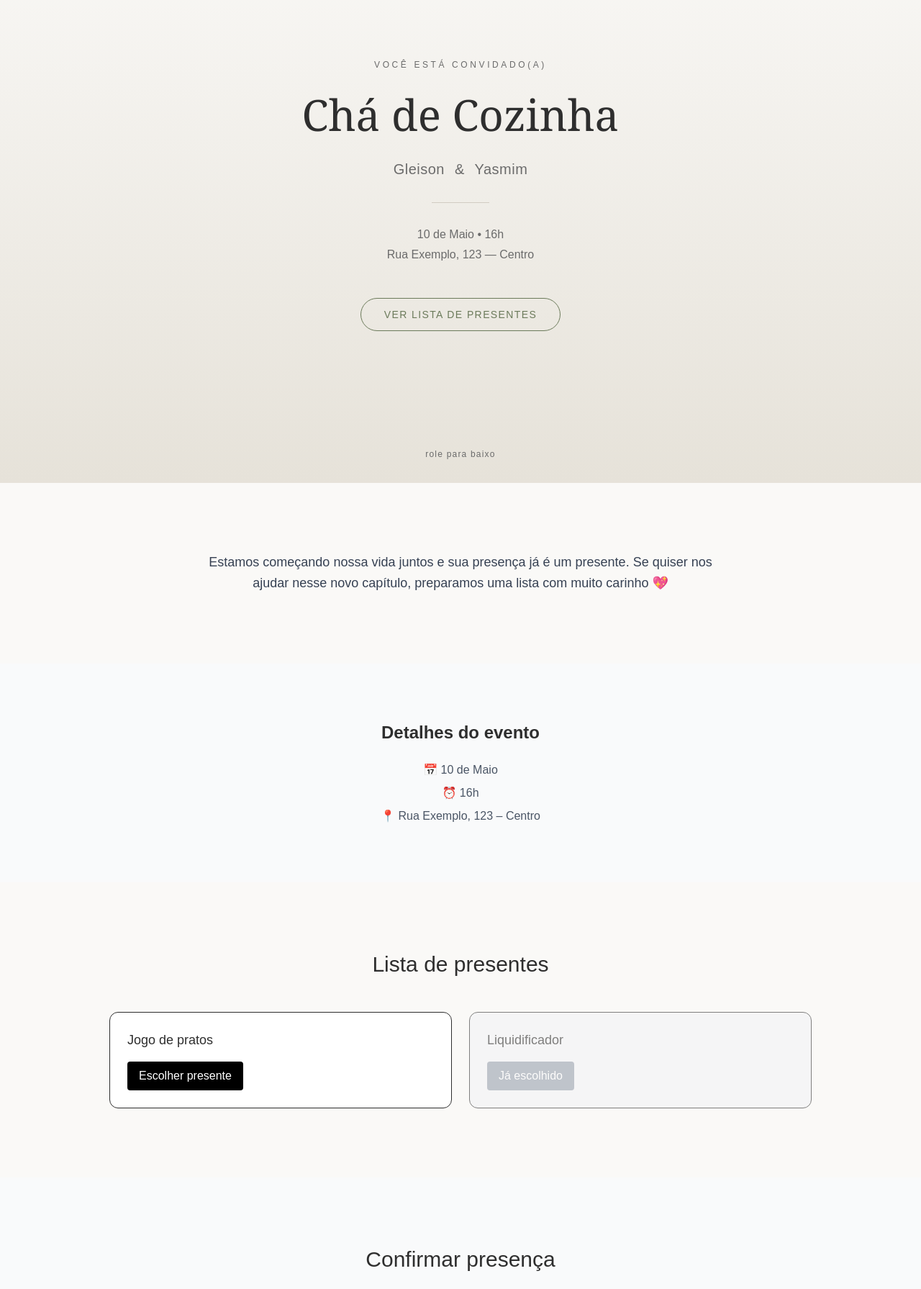
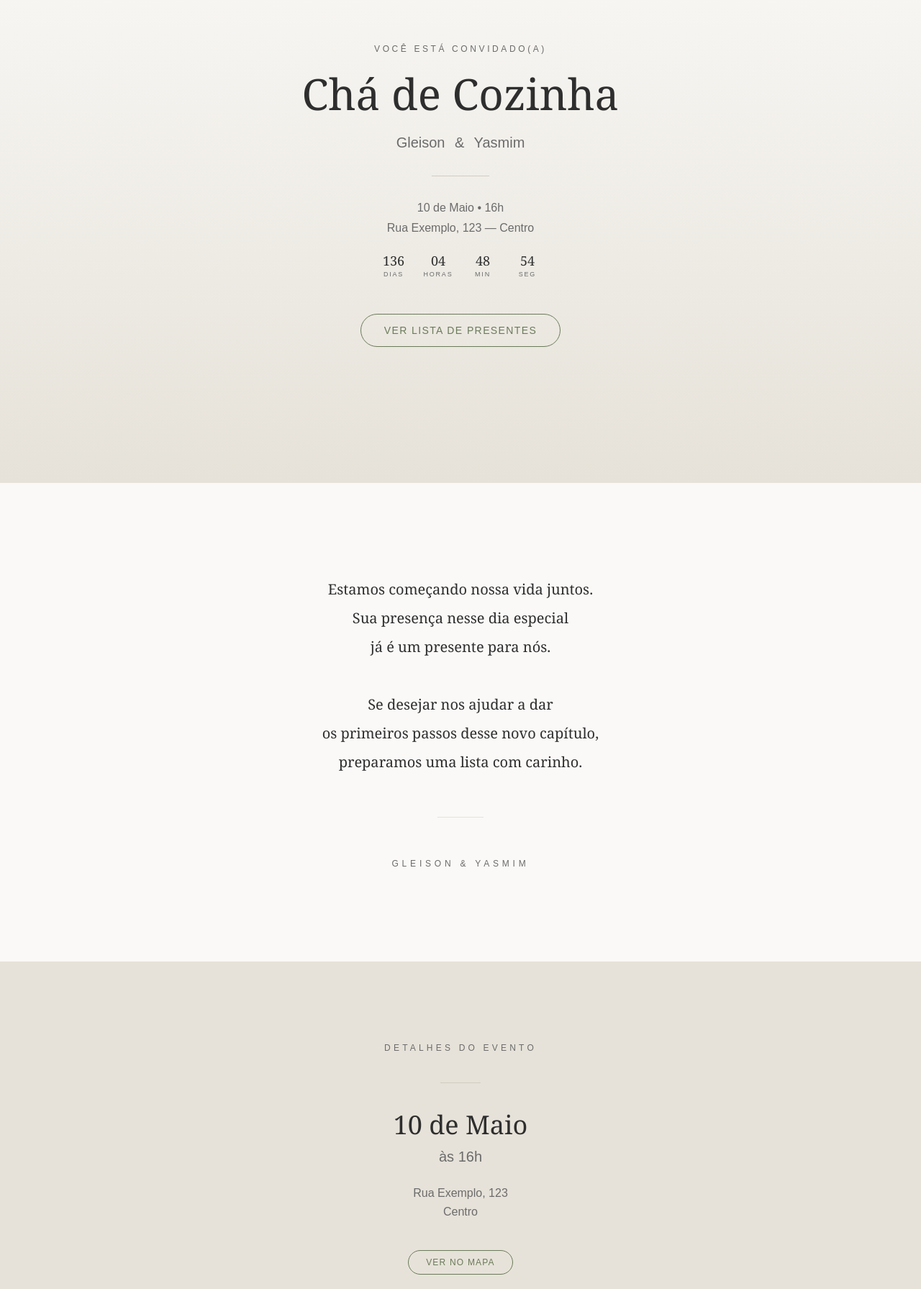
Before and after one commit to Gleis0nLemos/front-YG, a Next.js app: page / in a window 1280 px wide. Shown: the part 129-1920 px from the top of the page at 72% size. Built offline with nearby package versions, Linux system fonts and the light colour scheme.

Commit message:
feat: update event details

```diff
--- /dev/null
+++ b/components/Countdown.tsx
@@ -0,0 +1,71 @@
+"use client";
+
+import { useEffect, useState } from "react";
+
+type TimeLeft = {
+  days: number;
+  hours: number;
+  minutes: number;
+  seconds: number;
+};
+
+const TARGET_DATE = new Date("2026-05-10T16:00:00-03:00");
+
+function getTimeLeft(targetDate: Date): TimeLeft {
+  const total = targetDate.getTime() - Date.now();
+
+  if (total <= 0) {
+    return { days: 0, hours: 0, minutes: 0, seconds: 0 };
+  }
+
+  return {
+    days: Math.floor(total / (1000 * 60 * 60 * 24)),
+    hours: Math.floor((total / (1000 * 60 * 60)) % 24),
+    minutes: Math.floor((total / (1000 * 60)) % 60),
+    seconds: Math.floor((total / 1000) % 60),
+  };
+}
+
+export function Countdown() {
+  // ✅ inicialização correta (sem effect)
+  const [timeLeft, setTimeLeft] = useState<TimeLeft>(() =>
+    getTimeLeft(TARGET_DATE)
+  );
+
+  // ✅ effect apenas para sincronizar com o "sistema externo" (tempo)
+  useEffect(() => {
+    const timer = setInterval(() => {
+      setTimeLeft(getTimeLeft(TARGET_DATE));
+    }, 1000);
+
+    return () => clearInterval(timer);
+  }, []);
+
+  return (
+    <div className="mt-6 flex justify-center gap-3 text-foreground">
+      <TimeBlock value={timeLeft.days} label="dias" />
+      <TimeBlock value={timeLeft.hours} label="horas" />
+      <TimeBlock value={timeLeft.minutes} label="min" />
+      <TimeBlock value={timeLeft.seconds} label="seg" />
+    </div>
+  );
+}
+
+function TimeBlock({
+  value,
+  label,
+}: {
+  value: number;
+  label: string;
+}) {
+  return (
+    <div className="flex flex-col items-center w-[50px]">
+      <span className="text-base md:text-lg font-serif leading-none">
+        {String(value).padStart(2, "0")}
+      </span>
+      <span className="mt-1 text-[9px] uppercase tracking-[0.2em] text-secondary">
+        {label}
+      </span>
+    </div>
+  );
+}
--- a/components/EventDetails.tsx
+++ b/components/EventDetails.tsx
@@ -1,15 +1,91 @@
+"use client";
+
+import { motion, Variants } from "framer-motion";
+
+const container: Variants = {
+  hidden: {},
+  visible: {
+    transition: {
+      staggerChildren: 0.15,
+    },
+  },
+};
+
+const item: Variants = {
+  hidden: { opacity: 0, y: 12 },
+  visible: {
+    opacity: 1,
+    y: 0,
+    transition: {
+      duration: 0.6,
+      ease: [0.22, 1, 0.36, 1], // equivalente ao easeOut
+    },
+  },
+};
+
 export function EventDetails() {
   return (
-    <section className="py-20 bg-gray-50 text-center">
-      <h2 className="text-2xl font-semibold mb-6">
-        Detalhes do evento
-      </h2>
+    <section className="py-28 px-6 bg-soft text-foreground">
+      <motion.div
+        className="mx-auto max-w-xl text-center"
+        variants={container}
+        initial="hidden"
+        whileInView="visible"
+        viewport={{ once: true }}
+      >
+        <motion.p
+          variants={item}
+          className="text-xs uppercase tracking-[0.35em] text-secondary"
+        >
+          Detalhes do evento
+        </motion.p>
 
-      <div className="space-y-2 text-gray-600">
-        <p>📅 10 de Maio</p>
-        <p>⏰ 16h</p>
-        <p>📍 Rua Exemplo, 123 – Centro</p>
-      </div>
+        <motion.div
+          variants={item}
+          className="mx-auto my-10 h-px w-14 bg-border opacity-60"
+        />
+
+        <motion.p
+          variants={item}
+          className="font-serif text-3xl md:text-4xl leading-none"
+        >
+          10 de Maio
+        </motion.p>
+
+        <motion.p
+          variants={item}
+          className="mt-3 text-lg md:text-xl text-secondary"
+        >
+          às 16h
+        </motion.p>
+
+        <motion.p
+          variants={item}
+          className="mt-6 text-secondary leading-relaxed"
+        >
+          Rua Exemplo, 123 <br />
+          Centro
+        </motion.p>
+
+        <motion.a
+          variants={item}
+          href="https://www.google.com/maps"
+          target="_blank"
+          rel="noopener noreferrer"
+          className="
+            inline-block mt-10
+            rounded-full
+            border border-accent
+            px-6 py-2
+            text-xs uppercase tracking-widest
+            text-accent
+            transition
+            hover:bg-accent hover:text-background
+          "
+        >
+          Ver no mapa
+        </motion.a>
+      </motion.div>
     </section>
   );
 }
--- a/components/Hero.tsx
+++ b/components/Hero.tsx
@@ -1,27 +1,49 @@
 "use client";
 
-import { motion } from "framer-motion";
+import { motion, type Variants } from "framer-motion";
+import dynamic from "next/dynamic";
+
+const Countdown = dynamic(
+  () => import("./Countdown").then((mod) => mod.Countdown),
+  { ssr: false }
+);
+
+
+const container: Variants = {
+  hidden: {},
+  visible: {
+    transition: {
+      staggerChildren: 0.15,
+    },
+  },
+};
+
+const item: Variants = {
+  hidden: {
+    opacity: 0,
+    y: 16,
+  },
+  visible: {
+    opacity: 1,
+    y: 0,
+    transition: {
+      duration: 0.6,
+      ease: "easeOut",
+    },
+  },
+};
 
 export function Hero() {
   return (
     <section className="relative min-h-screen flex items-center justify-center px-6 overflow-hidden bg-background text-foreground">
-      {/* Background decorativo */}
       <div className="absolute inset-0 bg-gradient-to-b from-background to-soft" />
 
       <motion.div
         className="relative z-10 max-w-3xl text-center"
+        variants={container}
         initial="hidden"
         animate="visible"
-        variants={{
-          hidden: {},
-          visible: {
-            transition: {
-              staggerChildren: 0.15,
-            },
-          },
-        }}
       >
-        {/* Eyebrow */}
         <motion.p
           variants={item}
           className="text-xs uppercase tracking-[0.3em] text-secondary"
@@ -29,38 +51,34 @@ export function Hero() {
           Você está convidado(a)
         </motion.p>
 
-        {/* Título */}
         <motion.h1
           variants={item}
-          className="mt-6 text-4xl md:text-6xl font-serif leading-tight"
+          className="mt-6 text-4xl md:text-6xl font-serif"
         >
           Chá de Cozinha
         </motion.h1>
 
-        {/* Nomes */}
         <motion.p
           variants={item}
-          className="mt-6 text-lg md:text-xl tracking-wide text-secondary"
+          className="mt-6 text-lg md:text-xl text-secondary"
         >
           Gleison <span className="mx-2">&</span> Yasmim
         </motion.p>
 
-        {/* Divider */}
         <motion.div
           variants={item}
           className="mx-auto my-8 h-px w-20 bg-border"
         />
 
-        {/* Data / Local */}
-        <motion.div
-          variants={item}
-          className="space-y-1 text-secondary"
-        >
+        <motion.div variants={item} className="space-y-1 text-secondary">
           <p>10 de Maio • 16h</p>
           <p>Rua Exemplo, 123 — Centro</p>
         </motion.div>
 
-        {/* CTA */}
+        <motion.div variants={item}>
+          <Countdown />
+        </motion.div>
+
         <motion.a
           variants={item}
           href="#presentes"
@@ -76,28 +94,6 @@ export function Hero() {
           Ver lista de presentes
         </motion.a>
       </motion.div>
-
-      {/* Scroll hint */}
-      <motion.span
-        initial={{ opacity: 0 }}
-        animate={{ opacity: 1 }}
-        transition={{ delay: 1.2 }}
-        className="absolute bottom-8 text-xs tracking-widest text-secondary"
-      >
-        role para baixo
-      </motion.span>
     </section>
   );
 }
-
-const item = {
-  hidden: { opacity: 0, y: 8 },
-  visible: {
-    opacity: 1,
-    y: 0,
-    transition: {
-      duration: 0.6,
-      ease: "easeOut",
-    },
-  },
-};
--- a/components/Message.tsx
+++ b/components/Message.tsx
@@ -1,10 +1,37 @@
 export function Message() {
   return (
-    <section className="py-24 px-6 max-w-3xl mx-auto text-center">
-      <p className="text-lg leading-relaxed text-gray-700">
-        Estamos começando nossa vida juntos e sua presença já é um presente.
-        Se quiser nos ajudar nesse novo capítulo, preparamos uma lista com muito carinho 💖
-      </p>
+    <section className="py-32 px-6 bg-background">
+      <div className="mx-auto max-w-xl text-center text-foreground">
+
+        {/* Texto */}
+        <p className="font-serif text-lg md:text-xl leading-loose">
+          Estamos começando nossa vida juntos.
+          <br />
+          Sua presença nesse dia especial
+          <br />
+          já é um presente para nós.
+        </p>
+
+        {/* Espaço poético */}
+        <div className="my-10" />
+
+        <p className="font-serif text-lg md:text-xl leading-loose">
+          Se desejar nos ajudar a dar
+          <br />
+          os primeiros passos desse novo capítulo,
+          <br />
+          preparamos uma lista com carinho.
+        </p>
+
+        {/* Divider */}
+        <div className="mx-auto my-14 h-px w-16 bg-border opacity-50" />
+
+        {/* Assinatura */}
+        <p className="text-xs uppercase tracking-[0.4em] text-secondary">
+          Gleison & Yasmim
+        </p>
+
+      </div>
     </section>
   );
 }
```
